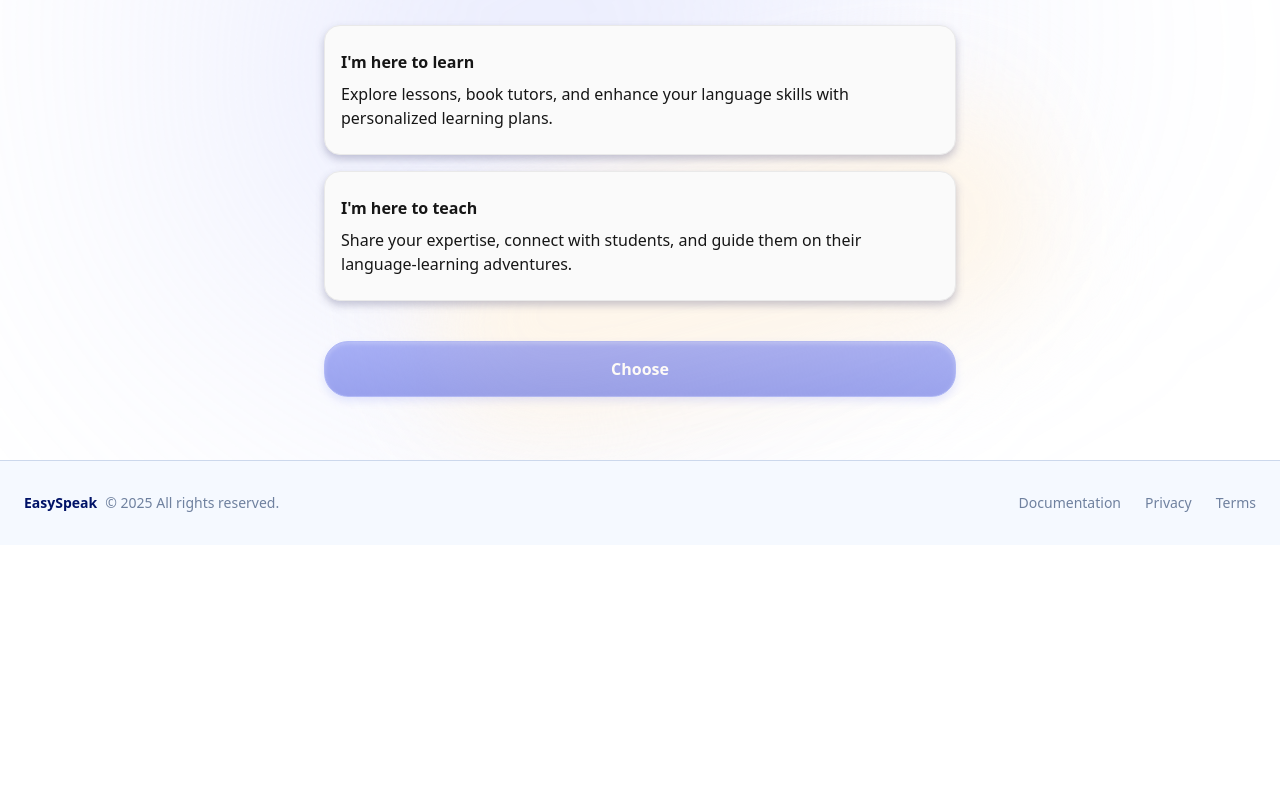
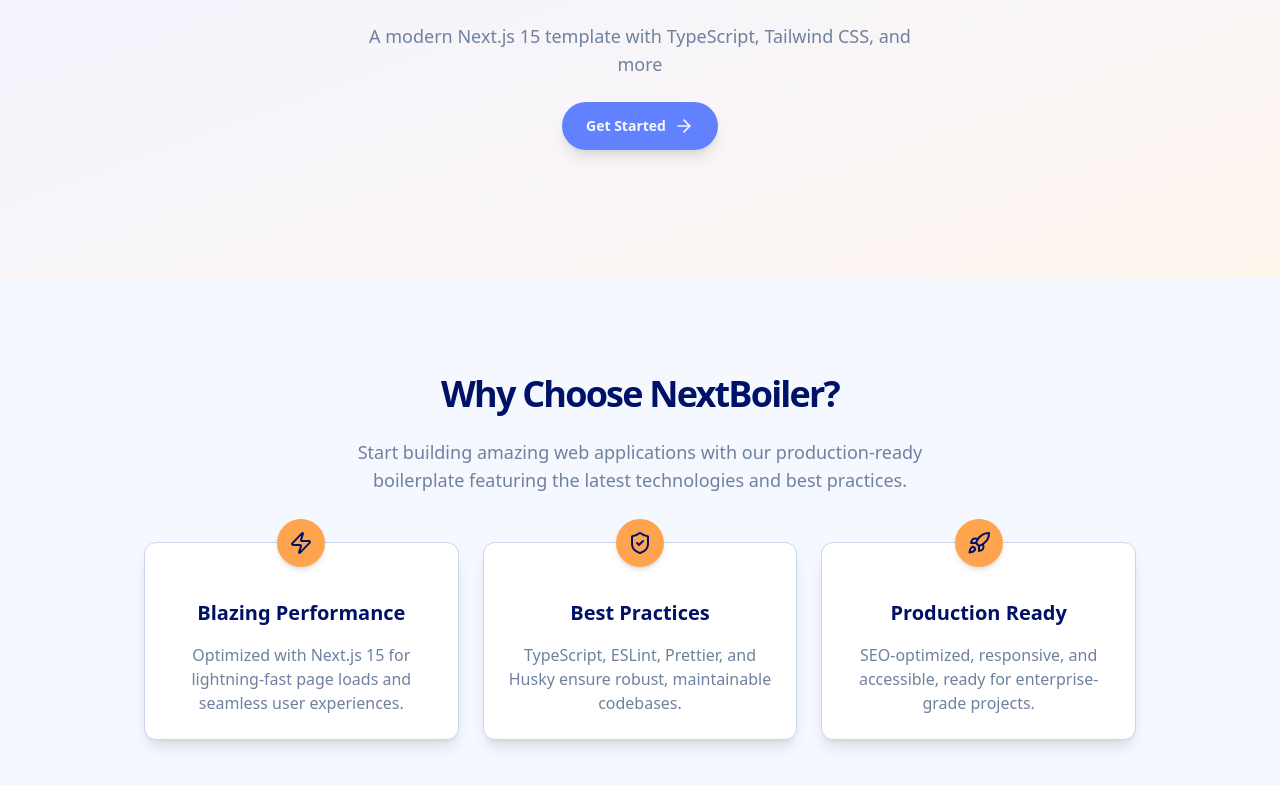
Before and after one commit to Pakistanka/easy-speak-with-ai, a Next.js app: page /en in a window 1280 px wide. Shown: the part 255-1040 px from the top of the page. Before the commit the page ends 800 px from the top, so only its background shows below. Built offline with nearby package versions, Linux system fonts and the light colour scheme; no server answers.

Commit message:
fix hover en/ru button, move page to start

```diff
--- a/src/app/[locale]/page.tsx
+++ b/src/app/[locale]/page.tsx
@@ -3,9 +3,10 @@
 
 'use client';
 
-import FirstWelcomePage from '@/pages/FirstWelcomePage';
-import SecondWelcomePage from '@/pages/SecondWelcomePage';
+import { motion } from 'framer-motion';
+import { ArrowRight, Code, Rocket, ShieldCheck, Zap } from 'lucide-react';
 import { useTranslations } from 'next-intl';
+import Link from 'next/link';
 import { usePathname } from 'next/navigation';
 
 export default function Home() {
@@ -20,8 +21,102 @@ export default function Home() {
   };
 
   return (
-    <div className="flex items-center justify-center w-full h-full">
-      <FirstWelcomePage />
+    <div className="flex flex-col items-center w-full overflow-hidden">
+      {/* Hero Section */}
+      <motion.section
+        className="w-full py-12 sm:py-16 md:py-24 lg:py-32 bg-[var(--background)] relative overflow-hidden"
+        initial={{ opacity: 0 }}
+        animate={{ opacity: 1 }}
+        transition={{ duration: 0.8 }}
+      >
+        <div className="absolute inset-0 bg-gradient-to-br from-[var(--primary)]/[0.1] to-[var(--accent)]/[0.1] pointer-events-none" />
+        <div className="container px-4 sm:px-6 relative z-10 max-w-full">
+          <motion.div
+            className="flex flex-col items-center space-y-6 text-center"
+            {...fadeIn}
+          >
+            <h1 className="text-3xl sm:text-4xl md:text-5xl lg:text-6xl font-bold tracking-tighter font-poppins bg-gradient-to-r from-[var(--primary)] to-[var(--accent)] bg-clip-text text-transparent">
+              {t('title')}
+            </h1>
+            <p className="mx-auto max-w-[600px] text-[var(--muted-foreground)] text-base sm:text-lg px-4">
+              {t('subtitle')}
+            </p>
+            <div className="flex flex-col sm:flex-row items-center justify-center gap-4 w-full sm:w-auto px-4">
+              <Link
+                href={`/${currentLocale}/posts`}
+                className="inline-flex h-12 items-center justify-center rounded-full bg-[var(--primary)] px-6 text-sm font-semibold text-[var(--primary-foreground)] shadow-lg hover:bg-[var(--primary)]/[0.9] transition-all duration-300 hover:scale-105 w-full sm:w-auto"
+              >
+                {t('getStarted')}
+                <ArrowRight className="ml-2 h-5 w-5" />
+              </Link>
+            </div>
+          </motion.div>
+        </div>
+      </motion.section>
+
+      {/* Features Section */}
+      <motion.section
+        className="w-full py-12 sm:py-16 md:py-24 bg-[var(--card)]"
+        initial={{ opacity: 0 }}
+        whileInView={{ opacity: 1 }}
+        viewport={{ once: true }}
+        transition={{ duration: 0.8 }}
+      >
+        <div className="container px-4 sm:px-6 max-w-full">
+          <motion.div
+            className="flex flex-col items-center justify-center space-y-6 text-center"
+            {...fadeIn}
+          >
+            <h2 className="text-2xl sm:text-3xl md:text-4xl font-bold tracking-tighter font-poppins text-[var(--foreground)]">
+              Why Choose NextBoiler?
+            </h2>
+            <p className="mx-auto max-w-[600px] text-[var(--muted-foreground)] text-base sm:text-lg px-4">
+              {t('description')}
+            </p>
+          </motion.div>
+          <div className="mx-auto grid max-w-5xl grid-cols-1 gap-6 py-12 sm:grid-cols-2 lg:grid-cols-3 px-4">
+            {[
+              {
+                icon: Zap,
+                title: 'Blazing Performance',
+                description:
+                  'Optimized with Next.js 15 for lightning-fast page loads and seamless user experiences.',
+              },
+              {
+                icon: ShieldCheck,
+                title: 'Best Practices',
+                description:
+                  'TypeScript, ESLint, Prettier, and Husky ensure robust, maintainable codebases.',
+              },
+              {
+                icon: Rocket,
+                title: 'Production Ready',
+                description:
+                  'SEO-optimized, responsive, and accessible, ready for enterprise-grade projects.',
+              },
+            ].map((feature, index) => (
+              <motion.div
+                key={index}
+                className="relative flex flex-col items-center space-y-4 rounded-xl bg-[var(--background)] p-6 shadow-lg hover:shadow-xl transition-all duration-300 hover:-translate-y-1 border border-[var(--border)]"
+                initial={{ opacity: 0, y: 20 }}
+                whileInView={{ opacity: 1, y: 0 }}
+                viewport={{ once: true }}
+                transition={{ duration: 0.6, delay: index * 0.2 }}
+              >
+                <div className="absolute top-0 left-1/2 -translate-x-1/2 -translate-y-1/2 rounded-full bg-[var(--accent)] p-3 shadow-md">
+                  <feature.icon className="h-6 w-6 text-[var(--accent-foreground)]" />
+                </div>
+                <h3 className="text-lg sm:text-xl font-semibold text-[var(--foreground)] pt-8">
+                  {feature.title}
+                </h3>
+                <p className="text-center text-[var(--muted-foreground)] text-sm sm:text-base">
+                  {feature.description}
+                </p>
+              </motion.div>
+            ))}
+          </div>
+        </div>
+      </motion.section>
     </div>
   );
 }
--- /dev/null
+++ b/src/app/[locale]/start/page.tsx
@@ -0,0 +1,23 @@
+'use client';
+
+import FirstWelcomePage from '@/pages/FirstWelcomePage';
+import { useTranslations } from 'next-intl';
+import { usePathname } from 'next/navigation';
+
+export default function Home() {
+  const t = useTranslations('home');
+  const pathname = usePathname();
+
+  // Extract current locale from pathname
+  const currentLocale = pathname?.split('/')[1] || 'en';
+  const fadeIn = {
+    initial: { opacity: 0, y: 20 },
+    animate: { opacity: 1, y: 0, transition: { duration: 0.6 } },
+  };
+
+  return (
+    <div className="flex items-center justify-center w-full h-full">
+      <FirstWelcomePage />
+    </div>
+  );
+}
--- a/src/shared/styles/globals.css
+++ b/src/shared/styles/globals.css
@@ -115,21 +115,22 @@
   .dark {
     --background: rgba(47, 46, 65, 1);
     --foreground: oklch(90% 0.02 260);
-    --card: rgba(47, 46, 65, 1);
+    --card: oklch(20% 0.05 260);
     --card-foreground: oklch(90% 0.02 260);
-    --popover: rgba(47, 46, 65, 1);
+    --popover: oklch(20% 0.05 260);
     --popover-foreground: oklch(90% 0.02 260);
-    --primary: rgba(47, 46, 65, 1);
+    --primary: oklch(100% 0.00011 271.152);
     --primary-foreground: oklch(90% 0.02 260);
     --secondary: oklch(40% 0.06 260);
     --secondary-foreground: oklch(90% 0.02 260);
-    --muted: rgba(47, 46, 65, 1);
+    --muted: rgb(57, 57, 67);
     --muted-foreground: oklch(65% 0.05 260);
     --accent: oklch(75% 0.15 60);
     --accent-foreground: oklch(90% 0.02 260);
     --border: oklch(30% 0.04 260);
     --input: oklch(30% 0.04 260);
     --ring: oklch(30% 0.05 260);
+
 
 
     --text-color: rgba(250, 250, 250, 1);
```
